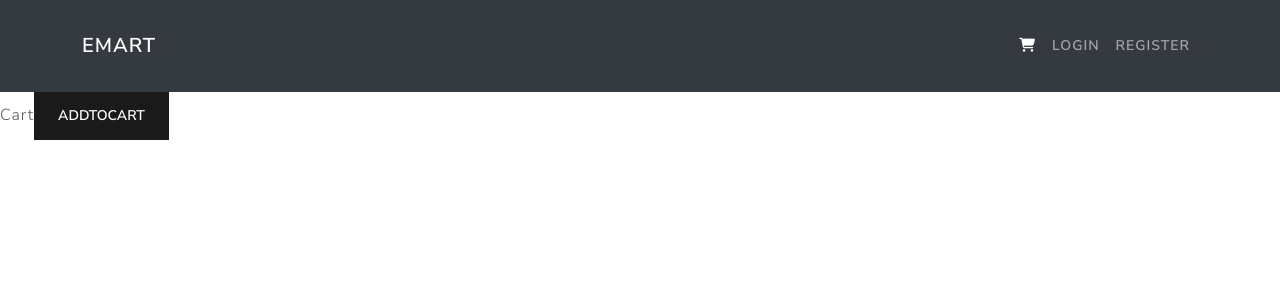
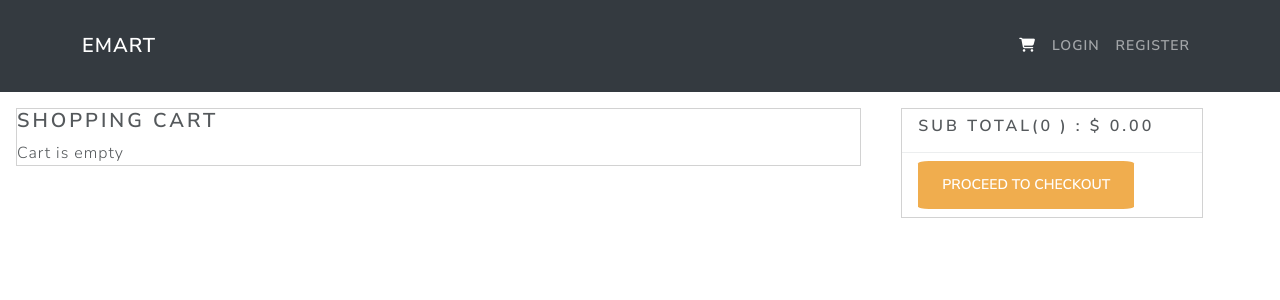
Before and after one commit to preethirmani/E-Mart, a React (Vite) app in the folder frontend/: page /cart in a window 1280 px wide. Shown: the top 300 px of the page. Built offline with nearby package versions, Linux system fonts and the light colour scheme.

Commit message:
cart ui implemented

```diff
--- a/frontend/src/App.jsx
+++ b/frontend/src/App.jsx
@@ -12,6 +12,8 @@ import './index.css';
 
 function App() {
   const [token, setToken] = useState(null);
+  const [products, setProducts] = useState([]);
+
 
 
   return (
@@ -19,12 +21,12 @@ function App() {
       <BrowserRouter>
         <Navigations />
         <Routes>
-          <Route path='/' element= {<Home token={token}/>} />
+          <Route path='/' element= {<Home token={token}
+          setProducts={setProducts}/>} />
           <Route path='/product/:id' element={<SinlgeProduct token={token}/>} />
           <Route path='/login' element={<Login setToken={setToken} />} />
           <Route path='/register' element={<Register />} />
-          <Route path='/cart/:id' element={<Cart />} />
-          <Route path='/cart' element={<Cart />} />
+          <Route path='/cart' element={<Cart products={products}/>} />
         </Routes>
       </BrowserRouter>
       <Footer />
--- a/frontend/src/components/Cart.jsx
+++ b/frontend/src/components/Cart.jsx
@@ -1,54 +1,117 @@
 import React from 'react'
-import { useParams } from 'react-router'
+
+
 import { useDispatch, useSelector } from 'react-redux';
+
+
+import { Row,Button, Col, Card, ListGroup, Image, ListGroupItem } from 'react-bootstrap';
+import Form from 'react-bootstrap/Form';
+import { Link } from 'react-router-dom';
 import { addToCart } from '../redux/cartSlice';
-import { Button } from 'react-bootstrap';
+import '../index.css';
+
+
+const Cart = ({token, products}) => {
+
+  const cartItems = useSelector(state => state.cart.cart);
+  const dispatch = useDispatch();
+  console.log('products', products);
+  console.log('cartItems',cartItems, cartItems.length);
+  let cartDetails = [];
+
+  cartItems.forEach(element => {
+    const item = products.find(product => product.id == element.productId);
+    const newItem = {
+      ...item,
+      quantity : element.quantity
+    }
+   cartDetails.push(newItem);
+  });
+
+  const removeFromCartHandler = (id) => {
+    console.log('remove from cartHandler called and id is', id);
+  }
+
+  console.log('cartDetails', cartDetails);
+  return (
+
+      <Row className='cart-row'>
+
+        <Col className='cart-col' md={8} >
+          <Card>
+             <h4>Shopping Cart</h4>
+             {
+              cartDetails.length === 0
+              ? (<div>Cart is empty</div>)
+              : (
+                <ListGroup variant='flush'>
+                  {
+                    cartDetails.map(product => {
+                      return(
+                        <ListGroupItem key={product.id}>
+                          <Row>
+                            <Col md={2}>
+
+                                <Image src={product.image} alt={product.name} fluid rounded />
+
+                            </Col>
+                            <Col md={3}>
+                              {product.title}
+                            </Col>
+                            <Col md={3}>
+                              ${product.price}
+                            </Col>
+                            <Col md={2}>
+                              <Form.Control as='input'  value={product.quantity}>
+                              </Form.Control>
+                            </Col>
+                            <Col md={2}>
+                              <Button>Remove</Button>
+                            </Col>
+                          </Row>
+                        </ListGroupItem>
+
+                      )
+                    })
+                  }
+
+                </ListGroup>
+              )
+             }
+          </Card>
 
 
 
-const Cart = ({token}) => {
+        </Col>
+        <Col className='cart-col' md={3}>
+          <Card>
+            <ListGroup variant='flush'>
+              <ListGroupItem>
+                <h5>Sub Total(
+                  {
+                    cartDetails.reduce((acc, cur) => acc + cur.quantity, 0)
+                  } ) :
 
 
-  const params = useParams();
-  const dispatch = useDispatch();
-  const productId = params.id;
-  console.log('Product Id: ', productId);
 
-  //To get the qunantity from the url
-  const quantity = +location.search.split('=')[1];
-  console.log(quantity, typeof quantity);
+                $ {
+                  cartDetails.reduce((acc, cur) => acc + cur.quantity * cur.price, 0).toFixed(2)
+                }
+                </h5>
+              </ListGroupItem>
+              <ListGroupItem>
+                <Button className='checkout-btn' variant='warning'>Proceed to CheckOut</Button>
 
-  //to get the date in year-mm-dd
-  const today = new Date();
-  const year = today.getFullYear();
-  const month = today.getMonth() + 1;
-  const day = today.getDate();
-  const date = `${year}-${month}-${day}`;
-  console.log('date:', date);
+              </ListGroupItem>
 
-  const cartItem = {
-    userId : 1,
-    date,
-    products:[
-      {productId , quantity }
-    ]
-  };
+            </ListGroup>
 
-  const cartItems = useSelector(state => state.cart.cart);
-
-  console.log('cartItems',cartItems, cartItems.length);
+          </Card>
 
 
-  const addToCartHandler = () => {
-     dispatch(addToCart(cartItem));
-  }
 
-
-  return (
-    <div>Cart
-      <Button onClick={addToCartHandler}
-      >AddToCart</Button>
-    </div>
+        </Col>
+      </Row>
   )
 }
 
--- a/frontend/src/components/Home.jsx
+++ b/frontend/src/components/Home.jsx
@@ -5,14 +5,16 @@ import Rating from "./Rating";
 
 import '../index.css';
 import { Link } from "react-router-dom";
-const Home = ({token}) => {
+const Home = ({token, setProducts}) => {
 
   const { data, error, isLoading } = useGetAllProductsQuery();
-  //console.log(data ? data : 'loading...');
+  setProducts(data);
+
 
   const [selectedCategory, setSelectedCategory] = useState('');
   const [sortOption, setSortoption] = useState('');
   let filteredProducts = data ? data : [];
+
 
 
 
--- a/frontend/src/components/SinlgeProduct.jsx
+++ b/frontend/src/components/SinlgeProduct.jsx
@@ -17,16 +17,6 @@ const SinlgeProduct = ( {token} ) => {
 
 
   const { data, error, isLoading} = useGetSingleProductQuery(productId);
-
-
-  const today = new Date();
-  const year = today.getFullYear();
-  const month = today.getMonth() + 1;
-  const day = today.getDate();
-  const date = `${year}-${month}-${day}`;
-
-
-
 
 
   const addToCartHandler = () => {
--- a/frontend/src/index.css
+++ b/frontend/src/index.css
@@ -64,3 +64,15 @@ main {
   padding: 20px;
   border: 1px solid rgb(188, 184, 184);
 }
+
+
+/** Cart **/
+.cart-col{
+
+  margin-left: 1rem;
+  margin-top: 1rem !important;
+}
+
+.checkout-btn {
+  border-radius: 5%;
+}
```
